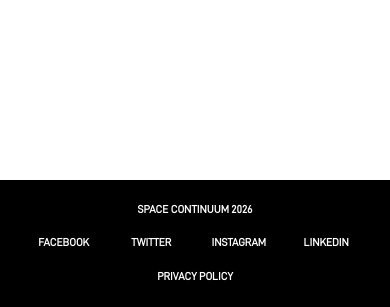
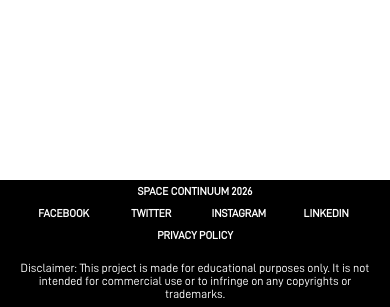
Before and after one commit to powN1/space-project, a plain HTML site: page index.html in a window 390 px wide. Shown: the part 2352-2659 px from the top of the page. Drawn offline with Linux system fonts and the light colour scheme.

Commit message:
Update disclaimer

```diff
--- a/index.html
+++ b/index.html
@@ -70,6 +70,7 @@
     </section>
 
     <footer>
+      <div>
         <ul>
           <li><a href="index.html">Space continuum 2026</a></li>
           <li><a href="http://facebook.com" target="_blank">facebook</a></li>
@@ -77,7 +78,13 @@
           <li><a href="http://instagram.com" target="_blank">instagram</a></li>
           <li><a href="http://linkedin.com" target="_blank">linkedin</a></li>
           <li><a href="#">privacy policy</a></li>
+
         </ul>
+        <p>
+          Disclaimer: This project is made for educational purposes only. It is not intended for commercial use or to
+          infringe on any copyrights or trademarks.
+        </p>
+    </div>
     </footer>
     <div class="modal hide" data-modal></div>
   </div>
--- a/sass/_footer.sass
+++ b/sass/_footer.sass
@@ -1,22 +1,37 @@
 footer
   width: 100%
   height: 10vh
+  display: flex
+  flex-direction: column
+  justify-content: center
+  align-items: center
   background-color: #000
   +flex-row-center
-  ul
-    width: 35%
-    height: 100%
+  padding: 2rem 0
+  div
     display: flex
+    flex-direction: column
+    gap: 2rem 0
+    justify-content: center
     align-items: center
-    justify-content: space-between
-    li
-      +flex-row-center
-      a
-        text-decoration: none
-        text-transform: uppercase
-        font-weight: bold
-        color: #fff
-        font-size: 1.2rem
-        transition: color .25s ease
-        &:hover
-          color: rgba(255,255,255,.6)
+    width: 100%
+    ul
+      width: 55%
+      height: 100%
+      display: flex
+      align-items: center
+      justify-content: space-between
+      li
+        +flex-row-center
+        a
+          text-decoration: none
+          text-transform: uppercase
+          font-weight: bold
+          color: #fff
+          font-size: 1.2rem
+          transition: color .25s ease
+          &:hover
+            color: rgba(255,255,255,.6)
+    p
+      color: #fff
+      font-size: 1.2rem
--- a/sass/style.sass
+++ b/sass/style.sass
@@ -89,22 +89,28 @@ body
       font-size: 2.8rem
   footer
     height: 15vh
-    ul
-      width: 100%
-      height: 80%
-      display: flex
-      align-items: center
-      justify-content: space-evenly
-      justify-items: center
-      padding: 0 2rem
-      flex-wrap: wrap
-      li:first-child
-        flex-basis: 100%
-      li
-        flex-basis: 25%
-        a
-          font-size: 1.1rem
-          text-align: center
+    padding: 5rem 0
+    div
+      ul
+        width: 100%
+        height: 80%
+        display: flex
+        gap: 1rem 0
+        align-items: center
+        justify-content: space-evenly
+        justify-items: center
+        padding: 0 2rem
+        flex-wrap: wrap
+        li:first-child
+          flex-basis: 100%
+        li
+          flex-basis: 25%
+          a
+            font-size: 1.1rem
+            text-align: center
+      p
+        padding: 0rem 1rem
+        text-align: center
   .container aside:first-of-type
     display: none
   .container .mobile-menu
@@ -1165,21 +1171,24 @@ body
       margin-bottom: 12%
   footer
     height: 10vh
-    ul
+    div
       width: 100%
-      height: 80%
-      display: flex
-      align-items: center
-      justify-content: space-evenly
-      justify-items: center
-      padding: 0 2rem
-      flex-wrap: wrap
-      li:first-child
-        flex-basis: 100%
-      li
-        flex-basis: 20%
-        a
-          font-size: 1.3rem
+      ul
+        width: 100%
+        height: 80%
+        display: flex
+        align-items: center
+        justify-content: space-evenly
+        justify-items: center
+        gap: 1rem 0
+        padding: 0 2rem
+        flex-wrap: wrap
+        li:first-child
+          flex-basis: 100%
+        li
+          flex-basis: 20%
+          a
+            font-size: 1.3rem
   .container aside:first-of-type
     display: flex
     width: 35%
```
Also changed, not shown: about-us.html (+7 -0 lines), careers.html (+7 -0 lines), contact.html (+7 -0 lines), mars.html (+7 -0 lines), news.html (+7 -0 lines), shop.html (+7 -0 lines), css/style.css, 1 other file. Lines whose indentation alone changed are shown as unchanged.
